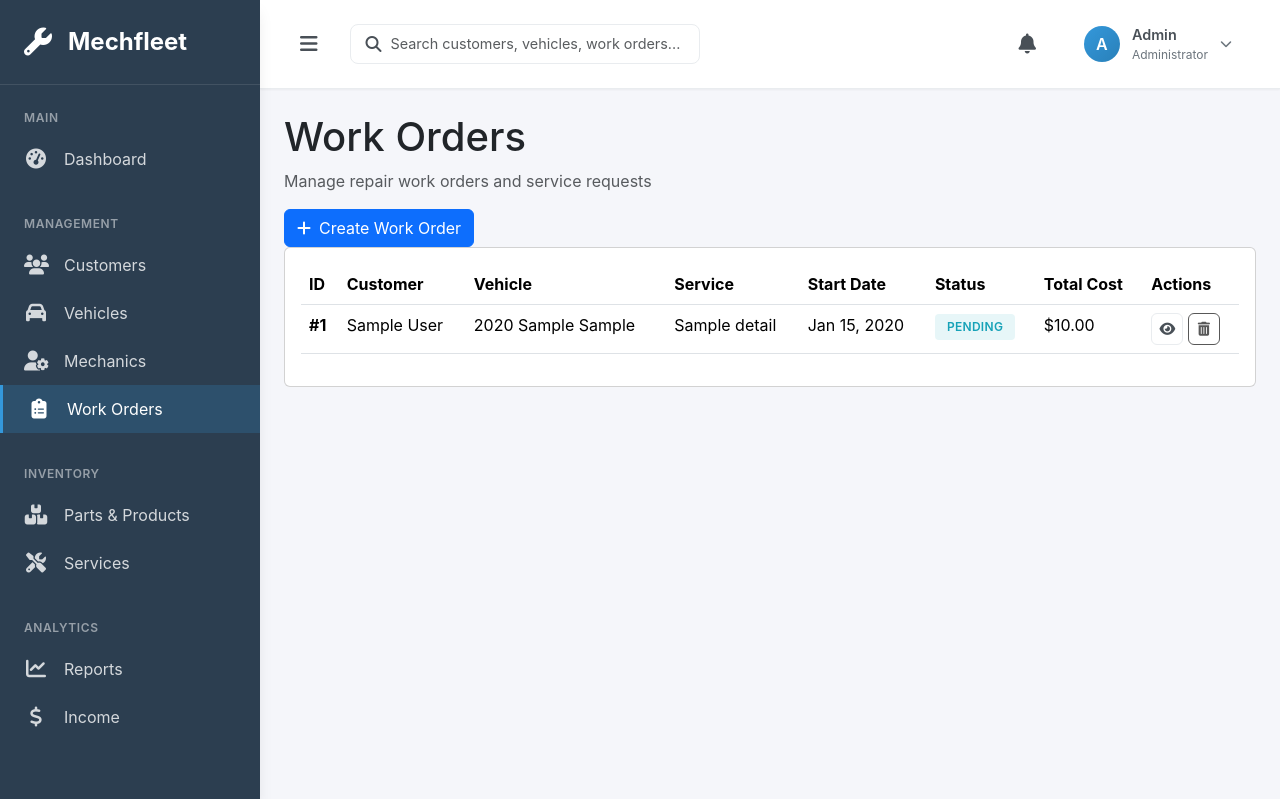
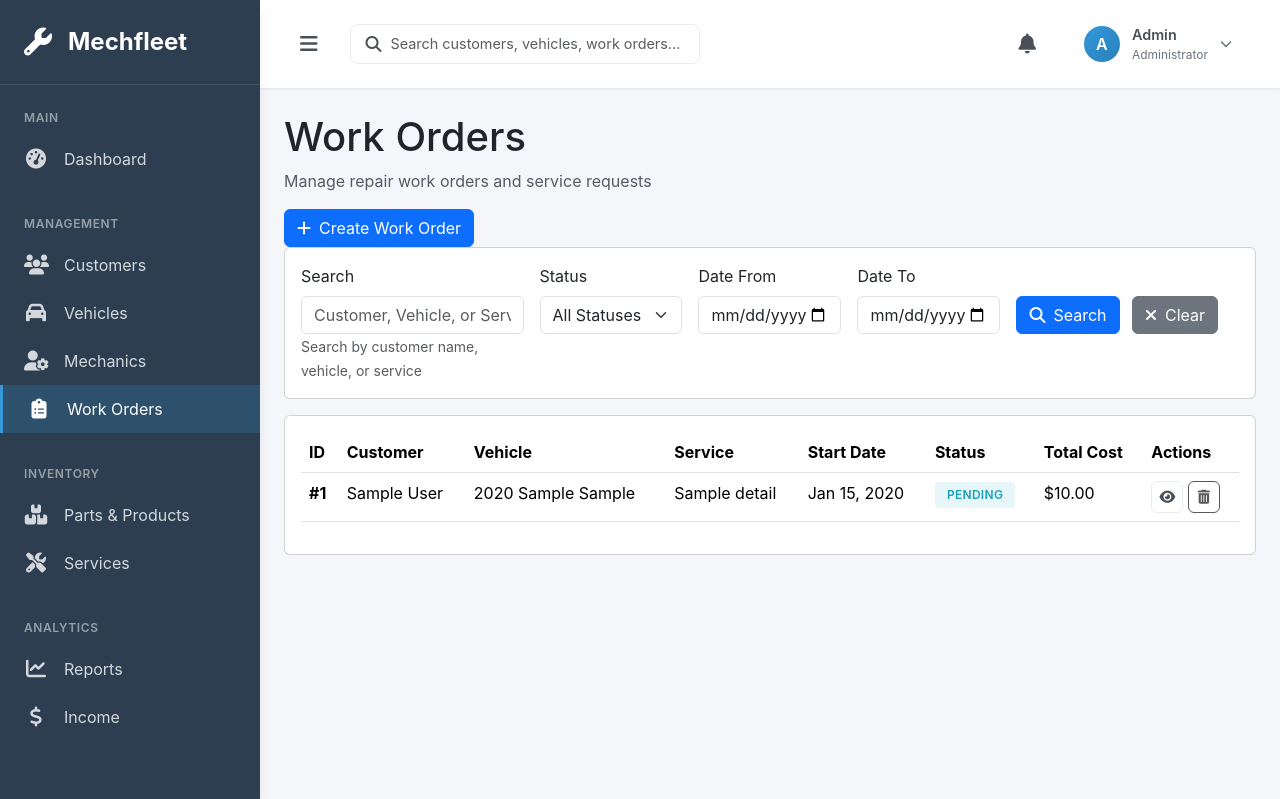
Before and after one commit to ill-soul077/Mechfleet, a PHP site: page /work_orders.php in a window 1280 px wide. Shown: the top 799 px of the page. Run offline with PHP 8.4, Linux system fonts and the light colour scheme; the visitor is signed in with stand-in values (Sample User, id 1); tables that the repository leaves empty hold one stand-in row (values such as "Sample post"); some libraries are stand-ins or nearby versions.

Commit message:
Fix work order creation with redirect and add search functionality (name, date, status)

```diff
--- a/public/work_orders.php
+++ b/public/work_orders.php
@@ -30,6 +30,9 @@ try {
     $stmt = $pdo->prepare('INSERT INTO working_details (customer_id,vehicle_id,assigned_mechanic_id,service_id,status,labor_cost,parts_cost,total_cost,start_date,notes) VALUES (:c,:v,:m,:s,:st,:lc,0.00,:lc,:sd,:n)');
     $stmt->execute([':c'=>$customer_id, ':v'=>$vehicle_id, ':m'=>$mechanic_id, ':s'=>$service_id, ':st'=>$status, ':lc'=>$labor, ':sd'=>$start_date, ':n'=>$notes]);
     $msg = 'Work order created successfully';
+    // Redirect to prevent form resubmission
+    header('Location: work_orders.php?success=created');
+    exit;
   } elseif ($action === 'update') {
     $work_id = (int)($_POST['work_id'] ?? 0);
     $status = trim($_POST['status'] ?? 'pending');
@@ -42,6 +45,9 @@ try {
       createInvoiceForWork($pdo, $work_id);
     }
     $msg = 'Work order updated successfully';
+    // Redirect back to detail view
+    header('Location: work_orders.php?id='.$work_id.'&success=updated');
+    exit;
   } elseif ($action === 'delete') {
     $work_id = (int)($_POST['work_id'] ?? 0);
 
@@ -77,12 +83,32 @@ try {
 
       $pdo->commit();
       $msg = 'Work order deleted successfully and removed from records';
+      // Redirect to list view
+      header('Location: work_orders.php?success=deleted');
+      exit;
     } catch (Throwable $e) {
       $pdo->rollBack();
       throw $e;
     }
   }
-} catch (Throwable $t) { $err = $t->getMessage(); }
+} catch (Throwable $t) {
+  $err = $t->getMessage();
+}
+
+// Handle success messages from redirects
+if (isset($_GET['success'])) {
+  switch ($_GET['success']) {
+    case 'created':
+      $msg = 'Work order created successfully';
+      break;
+    case 'updated':
+      $msg = 'Work order updated successfully';
+      break;
+    case 'deleted':
+      $msg = 'Work order deleted successfully and removed from records';
+      break;
+  }
+}
 
 $id = isset($_GET['id']) ? (int)$_GET['id'] : 0;
 
@@ -104,7 +130,63 @@ if ($id) {
   $incomeRows = $income->fetchAll(PDO::FETCH_ASSOC);
 }
 
-$list = $pdo->query('SELECT w.work_id, w.status, w.start_date, w.completion_date, w.total_cost, CONCAT(c.first_name, " ", c.last_name) AS customer, CONCAT(v.year, " ", v.make, " ", v.model) AS vehicle, s.service_name FROM working_details w JOIN customer c ON c.customer_id=w.customer_id JOIN vehicle v ON v.vehicle_id=w.vehicle_id JOIN service_details s ON s.service_id=w.service_id ORDER BY w.work_id DESC LIMIT 100')->fetchAll(PDO::FETCH_ASSOC);
+// Search functionality
+$search = trim($_GET['search'] ?? '');
+$statusFilter = trim($_GET['status_filter'] ?? '');
+$dateFrom = trim($_GET['date_from'] ?? '');
+$dateTo = trim($_GET['date_to'] ?? '');
+
+// Build WHERE clause for search
+$whereConditions = [];
+$params = [];
+
+if ($search !== '') {
+  $whereConditions[] = "(CONCAT(c.first_name, ' ', c.last_name) LIKE :search
+                         OR CONCAT(v.year, ' ', v.make, ' ', v.model) LIKE :search
+                         OR s.service_name LIKE :search)";
+  $params[':search'] = '%' . $search . '%';
+}
+
+if ($statusFilter !== '') {
+  $whereConditions[] = "w.status = :status";
+  $params[':status'] = $statusFilter;
+}
+
+if ($dateFrom !== '') {
+  $whereConditions[] = "w.start_date >= :date_from";
+  $params[':date_from'] = $dateFrom;
+}
+
+if ($dateTo !== '') {
+  $whereConditions[] = "w.start_date <= :date_to";
+  $params[':date_to'] = $dateTo;
+}
+
+$whereClause = '';
+if (!empty($whereConditions)) {
+  $whereClause = ' WHERE ' . implode(' AND ', $whereConditions);
+}
+
+// Build and execute query
+$sql = "SELECT w.work_id, w.status, w.start_date, w.completion_date, w.total_cost,
+        CONCAT(c.first_name, ' ', c.last_name) AS customer,
+        CONCAT(v.year, ' ', v.make, ' ', v.model) AS vehicle,
+        s.service_name
+        FROM working_details w
+        JOIN customer c ON c.customer_id = w.customer_id
+        JOIN vehicle v ON v.vehicle_id = w.vehicle_id
+        JOIN service_details s ON s.service_id = w.service_id"
+        . $whereClause . "
+        ORDER BY w.work_id DESC
+        LIMIT 200";
+
+if (!empty($params)) {
+  $stmt = $pdo->prepare($sql);
+  $stmt->execute($params);
+  $list = $stmt->fetchAll(PDO::FETCH_ASSOC);
+} else {
+  $list = $pdo->query($sql)->fetchAll(PDO::FETCH_ASSOC);
+}
 
 $pageTitle = $id ? ('Work Order #'.$id) : 'Work Orders';
 $current_page = 'work_orders';
@@ -122,6 +204,67 @@ require __DIR__ . '/header_modern.php';
             <button class="btn btn-primary" data-bs-toggle="modal" data-bs-target="#workOrderModal" onclick="resetForm()">
                 <i class="fas fa-plus me-2"></i>Create Work Order
             </button>
+        </div>
+    </div>
+
+    <!-- Search and Filter Section -->
+    <div class="card mb-3">
+        <div class="card-body">
+            <form method="get" class="row g-3">
+                <div class="col-md-3">
+                    <label for="search" class="form-label">Search</label>
+                    <input type="text" class="form-control" id="search" name="search"
+                           placeholder="Customer, Vehicle, or Service"
+                           value="<?= htmlspecialchars($search) ?>">
+                    <small class="text-muted">Search by customer name, vehicle, or service</small>
+                </div>
+                <div class="col-md-2">
+                    <label for="statusFilter" class="form-label">Status</label>
+                    <select class="form-select" id="statusFilter" name="status_filter">
+                        <option value="">All Statuses</option>
+                        <option value="pending" <?= $statusFilter === 'pending' ? 'selected' : '' ?>>Pending</option>
+                        <option value="in_progress" <?= $statusFilter === 'in_progress' ? 'selected' : '' ?>>In Progress</option>
+                        <option value="completed" <?= $statusFilter === 'completed' ? 'selected' : '' ?>>Completed</option>
+                        <option value="cancelled" <?= $statusFilter === 'cancelled' ? 'selected' : '' ?>>Cancelled</option>
+                    </select>
+                </div>
+                <div class="col-md-2">
+                    <label for="dateFrom" class="form-label">Date From</label>
+                    <input type="date" class="form-control" id="dateFrom" name="date_from"
+                           value="<?= htmlspecialchars($dateFrom) ?>">
+                </div>
+                <div class="col-md-2">
+                    <label for="dateTo" class="form-label">Date To</label>
+                    <input type="date" class="form-control" id="dateTo" name="date_to"
+                           value="<?= htmlspecialchars($dateTo) ?>">
+                </div>
+                <div class="col-md-3">
+                    <label class="form-label d-block">&nbsp;</label>
+                    <button type="submit" class="btn btn-primary me-2">
+                        <i class="fas fa-search me-2"></i>Search
+                    </button>
+                    <a href="work_orders.php" class="btn btn-secondary">
+                        <i class="fas fa-times me-2"></i>Clear
+                    </a>
+                </div>
+            </form>
+            <?php if ($search || $statusFilter || $dateFrom || $dateTo): ?>
+                <div class="mt-3">
+                    <small class="text-muted">
+                        <i class="fas fa-filter me-1"></i>
+                        Showing <?= count($list) ?> result(s)
+                        <?php if ($search): ?>
+                            | Search: <strong><?= htmlspecialchars($search) ?></strong>
+                        <?php endif; ?>
+                        <?php if ($statusFilter): ?>
+                            | Status: <strong><?= ucfirst($statusFilter) ?></strong>
+                        <?php endif; ?>
+                        <?php if ($dateFrom || $dateTo): ?>
+                            | Date Range: <strong><?= $dateFrom ?: 'Any' ?> to <?= $dateTo ?: 'Any' ?></strong>
+                        <?php endif; ?>
+                    </small>
+                </div>
+            <?php endif; ?>
         </div>
     </div>
 
@@ -313,11 +456,6 @@ require __DIR__ . '/header_modern.php';
     // Show notifications from PHP
     <?php if ($msg): ?>
         showSuccess('<?= addslashes($msg) ?>');
-        // Close modal after successful creation
-        setTimeout(function() {
-            const modal = bootstrap.Modal.getInstance(document.getElementById('workOrderModal'));
-            if (modal) modal.hide();
-        }, 100);
     <?php endif; ?>
 
     <?php if ($err): ?>
```
